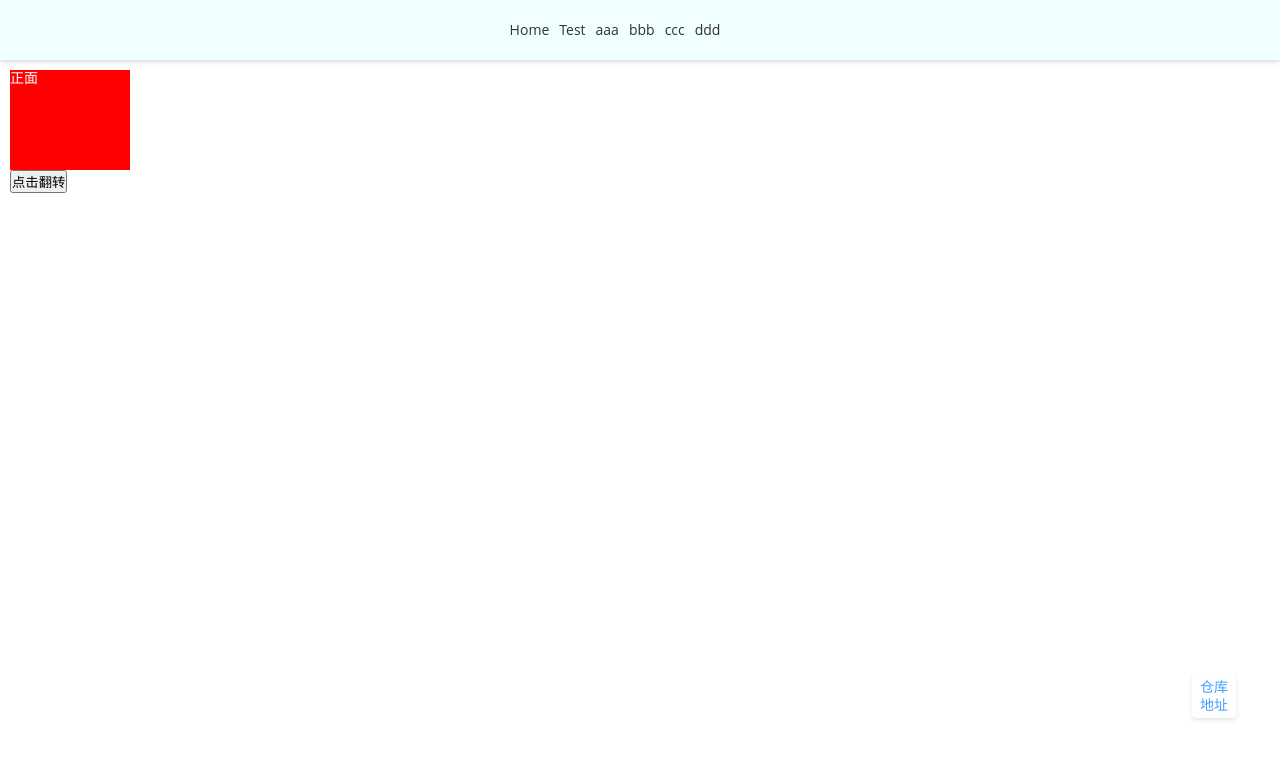
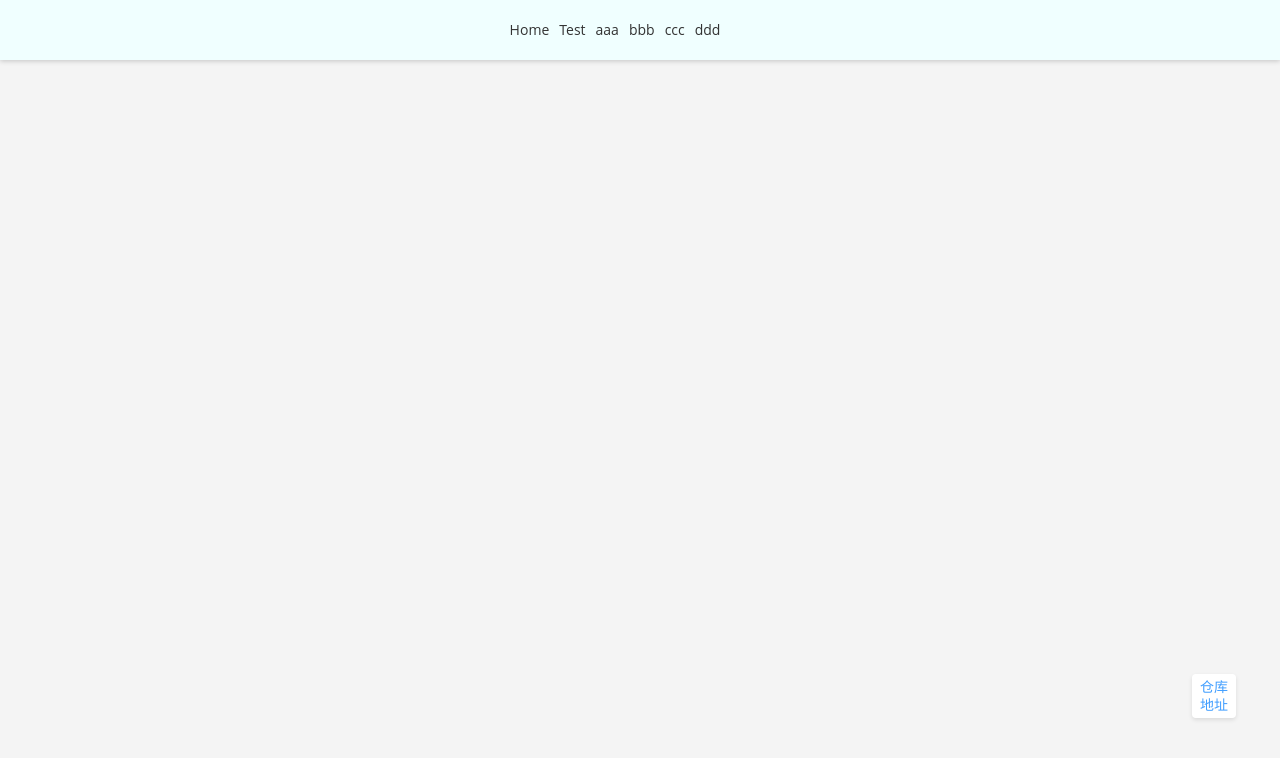
Before and after one commit to m-f-home/ThreeZeroFive, a Vue app: page / in a window 1280 px wide. Shown: the top 758 px of the page. Built offline with nearby package versions, Linux system fonts and the light colour scheme.

Commit message:
更改布局

```diff
--- a/src/App.vue
+++ b/src/App.vue
@@ -13,11 +13,10 @@ export default {
 
 <style lang="scss">
 #app {
+  margin-top: 60px;
   width: 100%;
   height: 100%;
   .wrap {
-    margin-top: 60px;
-    // min-height: 100%;
     padding: 10px;
   }
 }
--- a/src/assets/css/global.css
+++ b/src/assets/css/global.css
@@ -28,6 +28,7 @@ html,
 body {
   width: 100%;
   height: 100%;
+  background: #f4f4f4;
   font-size: 14px;
   word-spacing: 1px;
   -ms-text-size-adjust: 100%;
@@ -36,6 +37,9 @@ body {
   -moz-osx-font-smoothing: grayscale;
   font-family: 'Open Sans', 'Helvetica Neue', Helvetica, 'PingFang SC',
     'Hiragino Sans GB', 'Microsoft YaHei', '微软雅黑', Arial, sans-serif;
+}
+body {
+  height: calc(100% - 60px);
 }
 
 ::-webkit-scrollbar {
--- a/src/components/common_header.vue
+++ b/src/components/common_header.vue
@@ -44,11 +44,10 @@ export default {
   z-index: 999;
   .user-info {
     float: right;
-    height: 50px;
+    height: 100%;
     width: 50px;
   }
   .header-nav {
-    background: azure;
     height: 100%;
     .routes {
       padding: 5px;
--- a/src/views/Home.vue
+++ b/src/views/Home.vue
@@ -1,18 +1,5 @@
 <template>
-  <div class="home">
-    <div class="flip-box">
-      <div
-        :class="{ 'flip-front': playFlip }"
-        class="flip-item flip-item-front"
-      >
-        <span>正面</span>
-      </div>
-      <div :class="{ 'flip-back': playFlip }" class="flip-item flip-item-back">
-        <span>反面</span>
-      </div>
-    </div>
-    <button @click="play">点击翻转</button>
-  </div>
+  <div class="home"></div>
 </template>
 <script>
 export default {
@@ -28,54 +15,4 @@ export default {
   },
 }
 </script>
-<style lang="scss">
-.home {
-  height: 1200px;
-}
-.flip-box {
-  position: relative;
-  overflow: hidden;
-  height: 100px;
-  width: 120px;
-}
-
-.flip-item {
-  position: absolute;
-  left: 0;
-  top: 0;
-  width: 100%;
-  height: 100%;
-  transition: all 1s ease-in-out 0s;
-  backface-visibility: hidden;
-  box-sizing: border-box;
-}
-
-.flip-item-front {
-  z-index: 2;
-  background: red;
-  color: white;
-}
-
-.flip-item-back {
-  transform: rotateY(180deg);
-  z-index: 1;
-  background: green;
-  color: white;
-}
-
-.flip-box:hover .flip-item-front {
-  transform: rotateY(180deg);
-}
-
-.flip-box:hover .flip-item-back {
-  transform: rotateY(0deg);
-}
-
-.flip-front {
-  transform: rotateY(180deg);
-}
-
-.flip-back {
-  transform: rotateY(0deg);
-}
-</style>
+<style lang="scss"></style>
```
